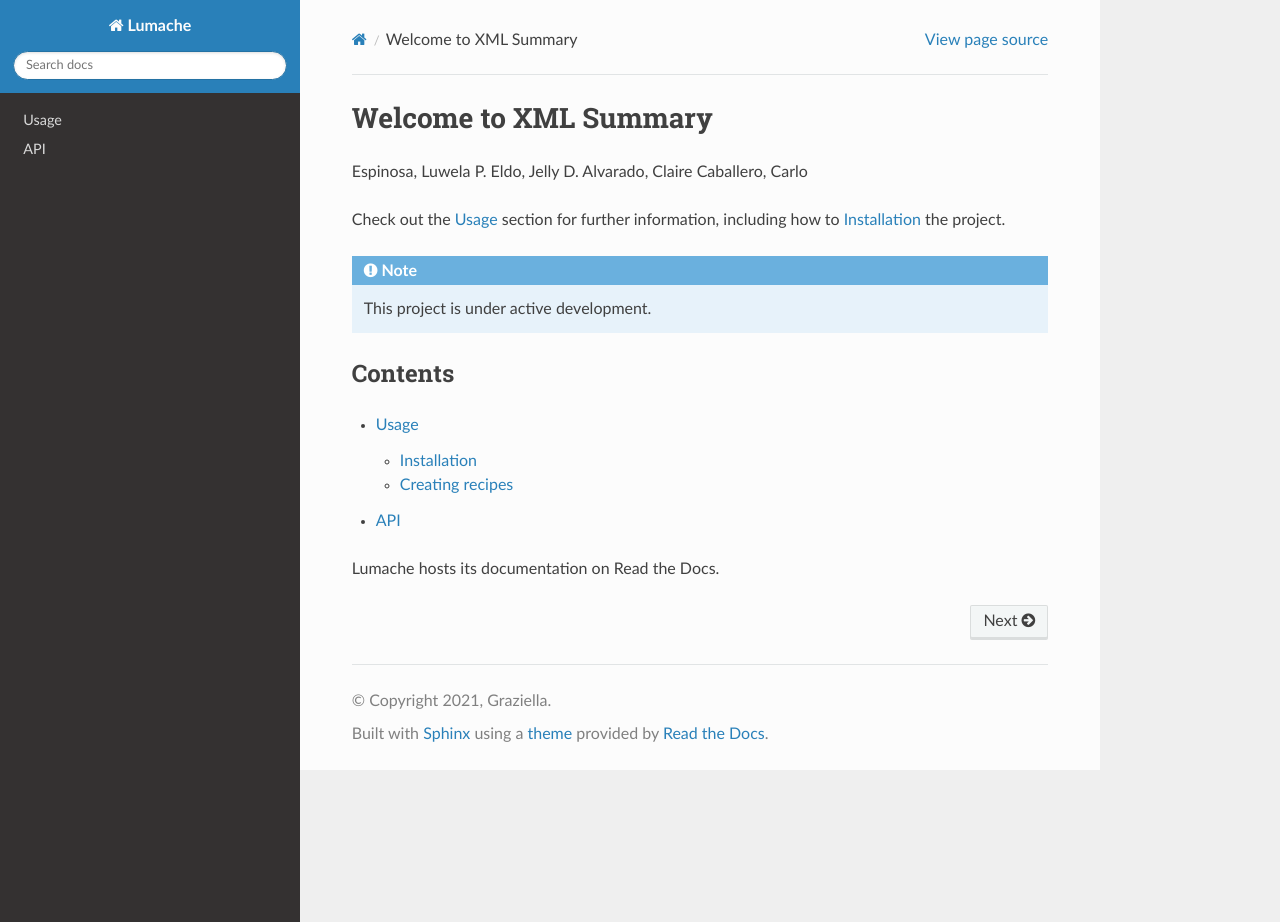
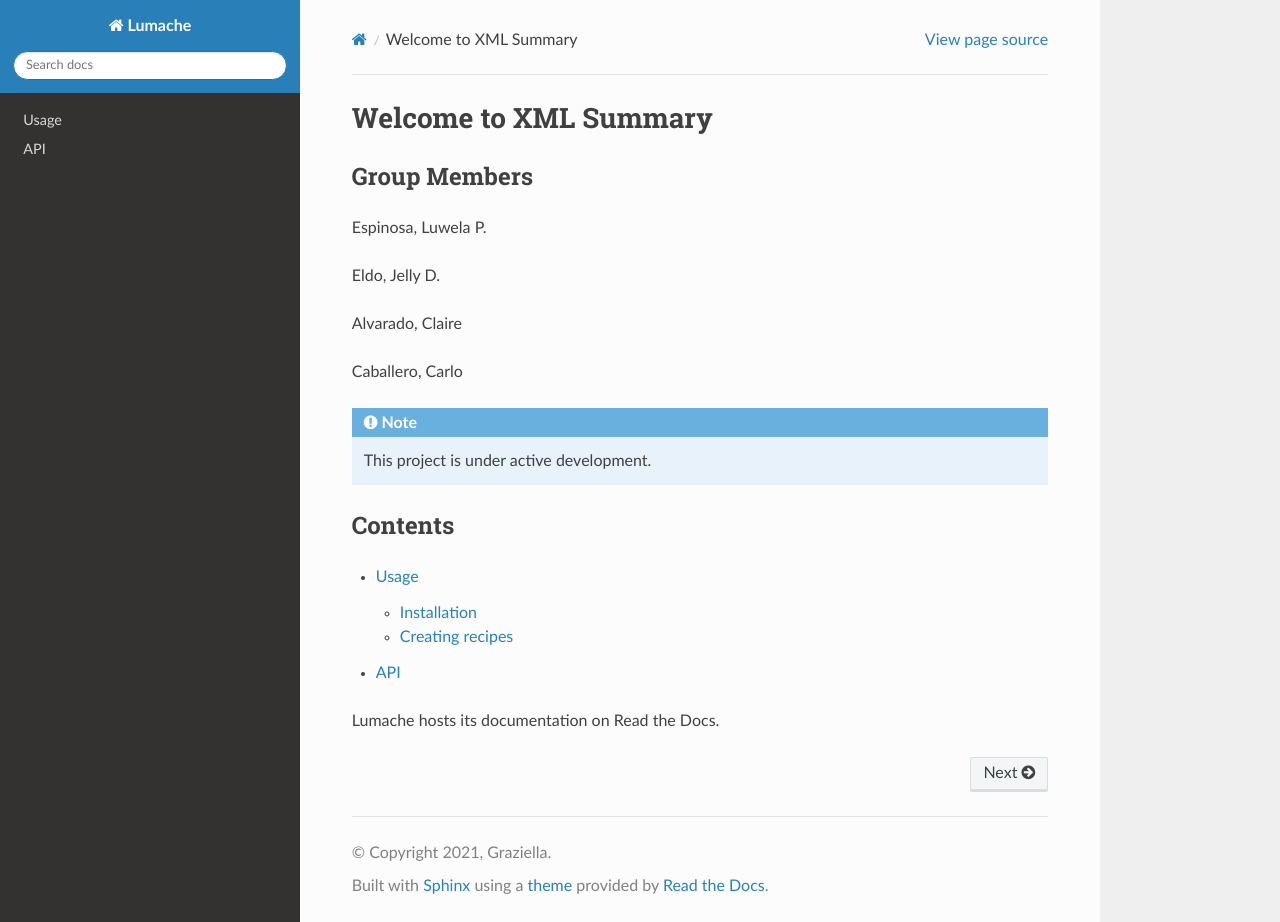
Before and after one commit to luwela123/XML-Summary, a Sphinx documentation site: the page built from docs/source/index.rst, in a window 1280 px wide and 922 px high. Built offline with Sphinx 7.4.7 and the Read the Docs theme 3.1.0, drawn with Linux system fonts in a browser that asks for light colours; pages that are not in the unit, such as notebooks, are missing from menus.

Commit message:
Update index.rst

```diff
--- a/docs/source/index.rst
+++ b/docs/source/index.rst
@@ -1,13 +1,20 @@
 Welcome to XML Summary
 ===================================
 
+Group Members
+-------------
+
 Espinosa, Luwela P.
+
+
 Eldo, Jelly D.
+
+
 Alvarado, Claire
+
+
 Caballero, Carlo
 
-Check out the :doc:`usage` section for further information, including
-how to :ref:`installation` the project.
 
 .. note::
 
```
